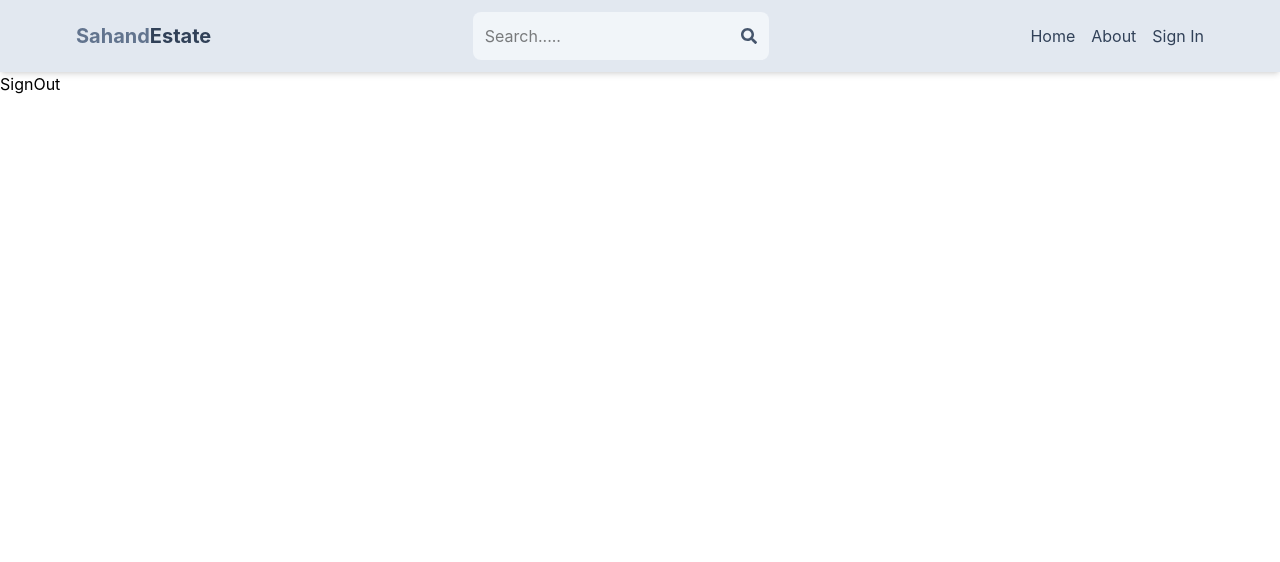
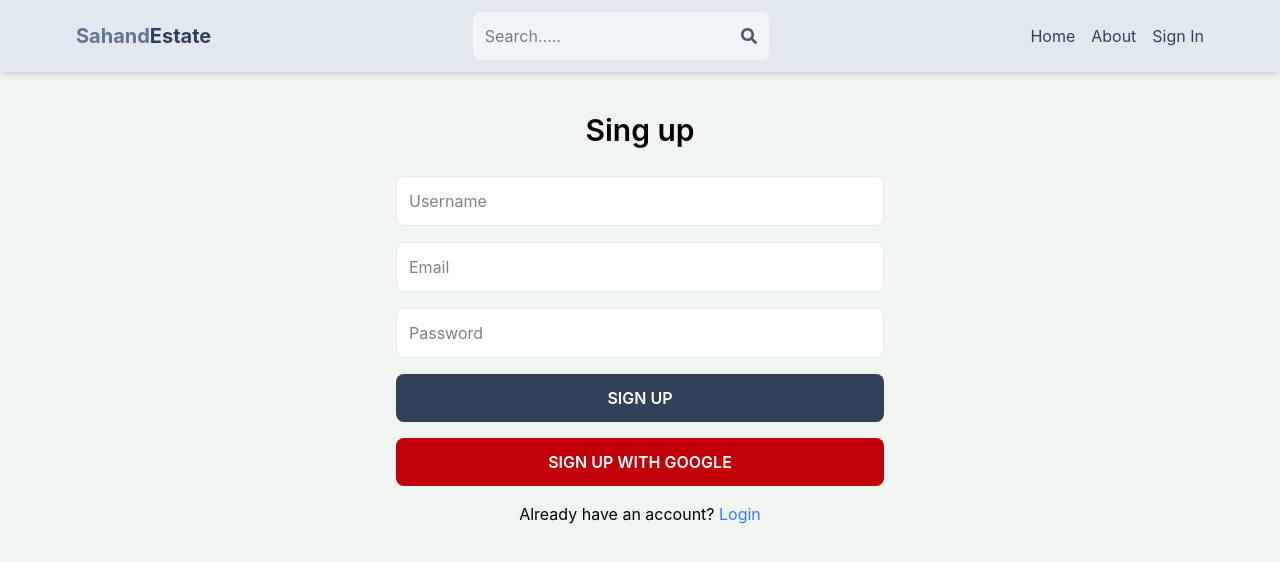
Before and after one commit to Eddieas2009/MEARN_REAL_ESTATE, a React (Vite) app: page /signup in a window 1280 px wide. Shown: the top 562 px of the page. Built offline with nearby package versions, Linux system fonts and the light colour scheme.

Commit message:
Complete signup UI

```diff
--- a/src/App.jsx
+++ b/src/App.jsx
@@ -3,7 +3,7 @@ import { BrowserRouter, Routes, Route } from 'react-router-dom'
 import Home from './pages/Home'
 import About from './pages/About'
 import Signin from './pages/Signin'
-import SignOut from './pages/SignUp'
+import SignUp from './pages/SignUp'
 import Profile from './pages/Profile'
 import Header from './components/Header'
 
@@ -15,7 +15,7 @@ const App = () => {
         <Route path="/" element={<Home />} />
         <Route path="/about" element={<About />} />
         <Route path="/signin" element={<Signin />} />
-        <Route path="/signup" element={<SignOut />} />
+        <Route path="/signup" element={<SignUp />} />
         <Route path="/profile" element={<Profile />} />
       </Routes>
     </BrowserRouter>
--- a/src/index.css
+++ b/src/index.css
@@ -1 +1,5 @@
 @import "tailwindcss";
+
+body {
+  background-color: rgb(241, 245, 241);
+}
--- a/src/pages/SignUp.jsx
+++ b/src/pages/SignUp.jsx
@@ -1,9 +1,44 @@
 import React from 'react'
+import { Link } from 'react-router-dom'
 
-const SignOut = () => {
+const SignUp = () => {
   return (
-    <div>SignOut</div>
+    <div className='p-3 max-w-lg mx-auto'>
+      <h1 className='text-3xl text-center font-semibold my-7'>Sing up</h1>
+      <form className='flex flex-col gap-4'>
+        <input
+          type='text'
+          name='username'
+          id='username'
+          className='border border-gray-200 bg-white p-3 rounded-lg focus:outline-none'
+          placeholder='Username' />
+        <input
+          type='email'
+          name='email'
+          id='email'
+          className='border border-gray-200 bg-white p-3 rounded-lg focus:outline-none'
+          placeholder='Email' />
+        <input
+          type='password'
+          name='password'
+          id='password'
+          className='border border-gray-200 bg-white p-3 rounded-lg focus:outline-none'
+          placeholder='Password' />
+
+        <button          type='submit'
+          className='bg-slate-700 text-white p-3 rounded-lg font-semibold uppercase hover:bg-slate-600 disabled:bg-slate-400 transition-colors duration-300'>
+          Sign Up
+        </button>
+        <button          type='button'
+          className='bg-red-700 text-white p-3 rounded-lg font-semibold uppercase hover:bg-red-600 transition-colors duration-300'>
+          Sign Up with Google
+        </button>
+      </form>
+      <div className='text-center mt-4'>
+        Already have an account? <Link to='/signin' className='text-blue-500 hover:underline'>Login</Link>
+      </div>
+    </div>
   )
 }
 
-export default SignOut
+export default SignUp
```
